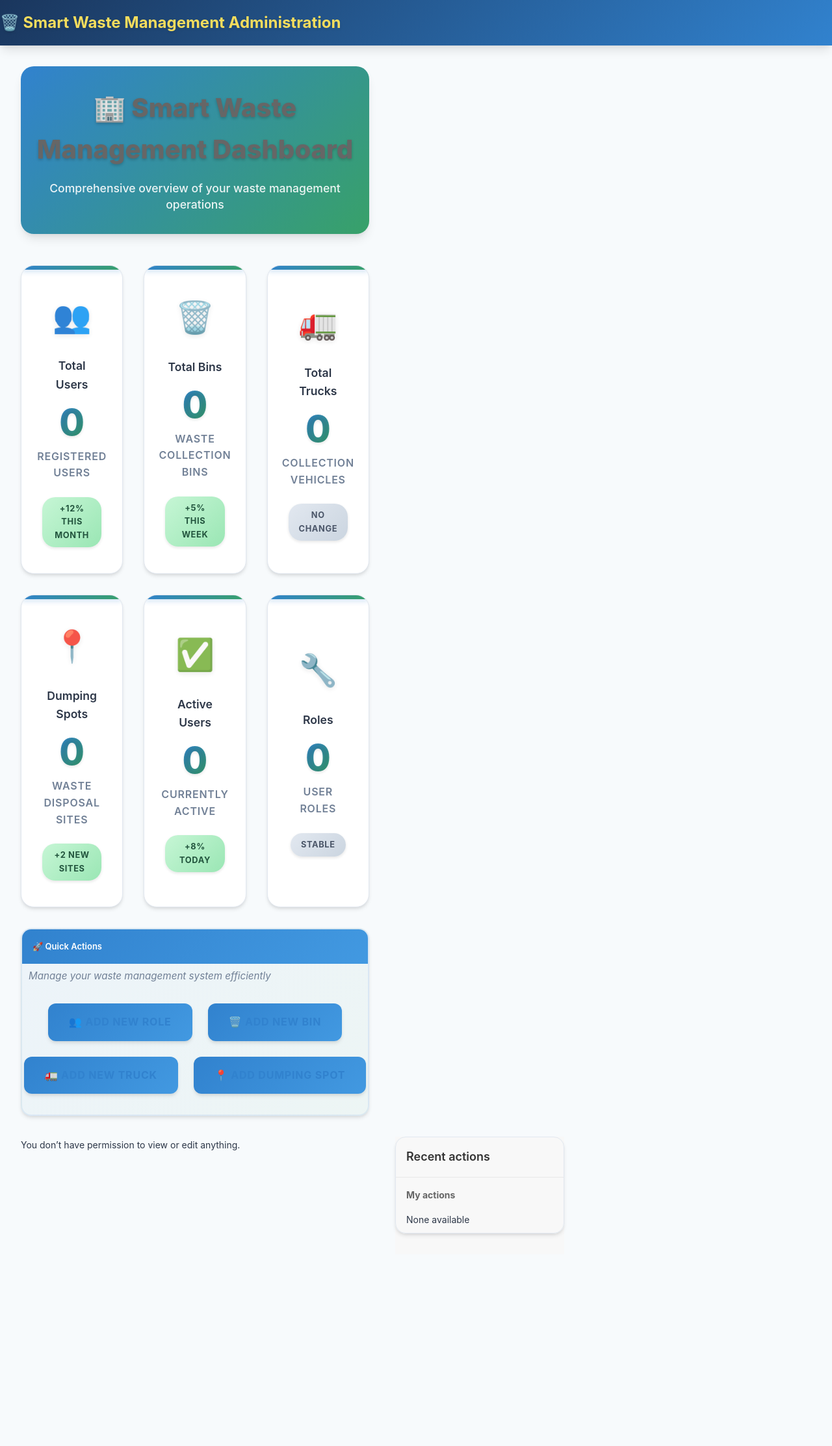
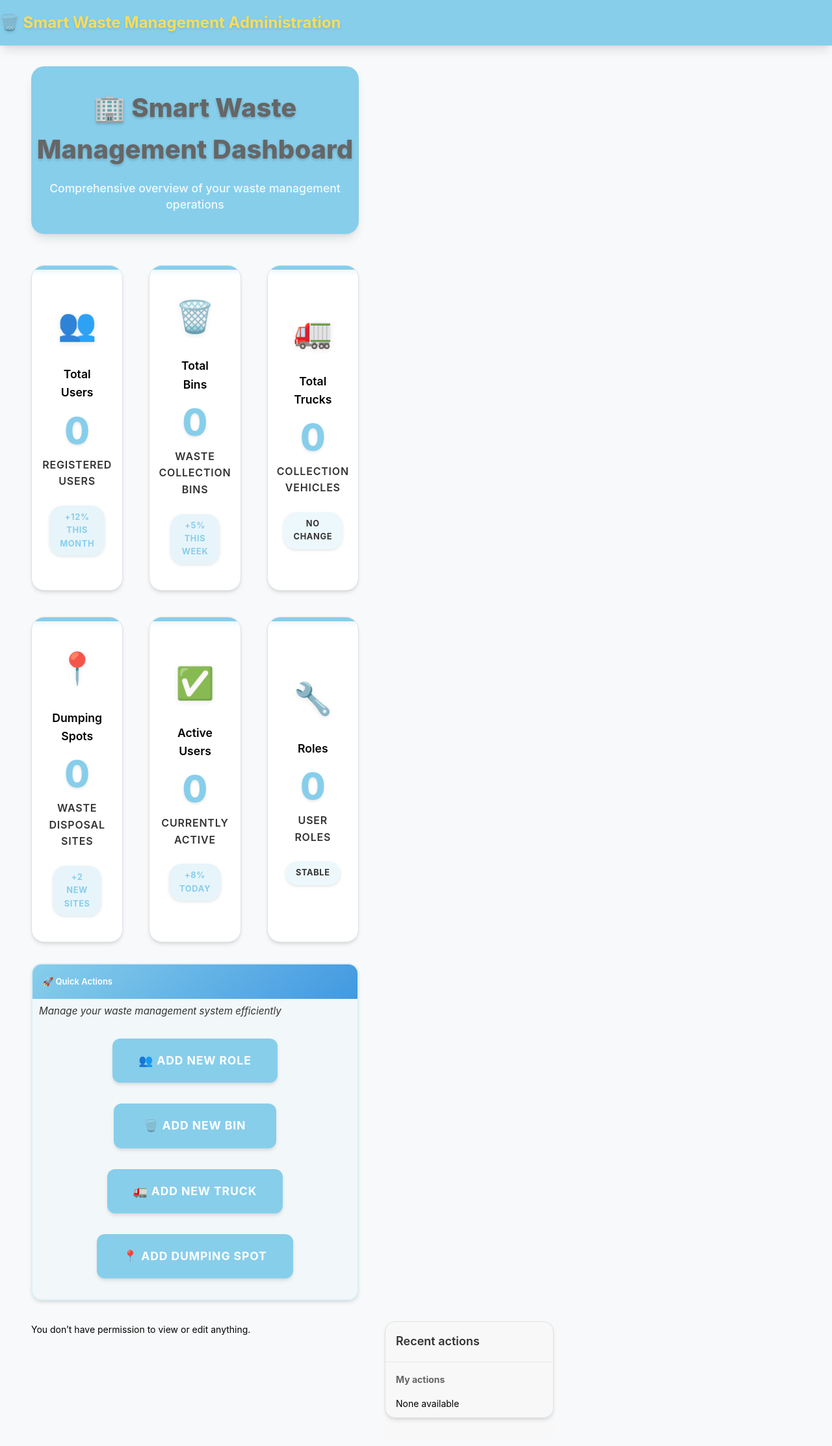
Before and after one commit to jamstanleyambe/smart-waste-management-main, a Django app: template templates/admin/index.html in a window 1280 px wide. Shown: the top 2225 px of the page at 65% size. Run offline with Django 4.2, Linux system fonts and the light colour scheme; the template is opened without the code that fills it, so the values that code supplies are empty; data comes from the database, SQL or seed files in the repository.

Commit message:
Updated admin interface with sky blue color scheme and full horizontal layout

```diff
--- a/templates/admin/base_site.html
+++ b/templates/admin/base_site.html
@@ -6,17 +6,17 @@
 {% block extrastyle %}
 <style>
     :root {
-        --primary-color: #1a365d;
-        --secondary-color: #3182ce;
-        --accent-color: #38a169;
-        --success-color: #38a169;
-        --warning-color: #d69e2e;
-        --danger-color: #e53e3e;
-        --light-bg: #f7fafc;
+        --primary-color: #87ceeb;
+        --secondary-color: #87ceeb;
+        --accent-color: #87ceeb;
+        --success-color: #87ceeb;
+        --warning-color: #87ceeb;
+        --danger-color: #87ceeb;
+        --light-bg: #f8f9fa;
         --card-bg: #ffffff;
-        --border-color: #e2e8f0;
-        --text-primary: #2d3748;
-        --text-secondary: #718096;
+        --border-color: #dee2e6;
+        --text-primary: #000000;
+        --text-secondary: #333333;
         --shadow: 0 4px 6px -1px rgba(0, 0, 0, 0.1), 0 2px 4px -1px rgba(0, 0, 0, 0.06);
         --shadow-lg: 0 10px 15px -3px rgba(0, 0, 0, 0.1), 0 4px 6px -2px rgba(0, 0, 0, 0.05);
     }
@@ -37,22 +37,33 @@
 
     #container {
         max-width: none;
-        width: 100%;
+        width: 100vw;
         margin: 0;
         padding: 0;
+        overflow-x: hidden;
     }
 
     #content {
         max-width: none;
-        width: 100%;
+        width: 100vw;
         margin: 0;
-        padding: 2rem;
+        padding: 2rem 3rem;
         box-sizing: border-box;
+        min-height: 100vh;
     }
 
     #content-main {
         width: 100%;
         max-width: none;
+        margin: 0;
+        padding: 0;
+    }
+
+    .main {
+        width: 100%;
+        max-width: none;
+        margin: 0;
+        padding: 0;
     }
 
     #header {
@@ -229,13 +240,20 @@
     /* Enhanced Dashboard Styling */
     .dashboard-stats {
         display: grid;
-        grid-template-columns: repeat(auto-fit, minmax(300px, 1fr));
-        gap: 2rem;
+        grid-template-columns: repeat(auto-fit, minmax(350px, 1fr));
+        gap: 2.5rem;
         margin: 2rem 0;
         width: 100%;
+        max-width: none;
     }
 
-    @media (min-width: 1200px) {
+    @media (min-width: 1400px) {
+        .dashboard-stats {
+            grid-template-columns: repeat(4, 1fr);
+        }
+    }
+
+    @media (min-width: 1200px) and (max-width: 1399px) {
         .dashboard-stats {
             grid-template-columns: repeat(3, 1fr);
         }
@@ -271,8 +289,8 @@
         left: 0;
         right: 0;
         height: 6px;
-        background: linear-gradient(135deg, var(--secondary-color) 0%, var(--accent-color) 100%);
-        box-shadow: 0 2px 8px rgba(49, 130, 206, 0.3);
+        background: var(--primary-color);
+        box-shadow: 0 2px 8px rgba(135, 206, 235, 0.3);
     }
 
     .stat-card::after {
@@ -282,7 +300,7 @@
         left: 0;
         right: 0;
         bottom: 0;
-        background: linear-gradient(135deg, rgba(49, 130, 206, 0.02) 0%, rgba(56, 161, 105, 0.02) 100%);
+        background: rgba(135, 206, 235, 0.05);
         opacity: 0;
         transition: opacity 0.4s ease;
     }
@@ -306,10 +324,7 @@
     .stat-card .number {
         font-size: 3.5rem;
         font-weight: 800;
-        background: linear-gradient(135deg, var(--secondary-color) 0%, var(--accent-color) 100%);
-        -webkit-background-clip: text;
-        -webkit-text-fill-color: transparent;
-        background-clip: text;
+        color: var(--primary-color);
         margin-bottom: 0.75rem;
         text-shadow: 0 2px 4px rgba(0, 0, 0, 0.1);
         line-height: 1;
@@ -350,18 +365,18 @@
     }
 
     .stat-card .stat-trend.positive {
-        background: linear-gradient(135deg, #c6f6d5 0%, #9ae6b4 100%);
-        color: #22543d;
+        background: rgba(135, 206, 235, 0.2);
+        color: var(--primary-color);
     }
 
     .stat-card .stat-trend.negative {
-        background: linear-gradient(135deg, #fed7d7 0%, #feb2b2 100%);
-        color: #742a2a;
+        background: rgba(135, 206, 235, 0.1);
+        color: var(--text-secondary);
     }
 
     .stat-card .stat-trend.neutral {
-        background: linear-gradient(135deg, #e2e8f0 0%, #cbd5e0 100%);
-        color: #4a5568;
+        background: rgba(135, 206, 235, 0.15);
+        color: var(--text-secondary);
     }
 
     /* Dashboard Header */
@@ -369,7 +384,7 @@
         text-align: center;
         margin-bottom: 3rem;
         padding: 2rem 0;
-        background: linear-gradient(135deg, var(--secondary-color) 0%, var(--accent-color) 100%);
+        background: var(--primary-color);
         border-radius: 20px;
         color: white;
         box-shadow: var(--shadow-lg);
@@ -398,8 +413,8 @@
     }
 
     .quick-actions-module {
-        background: linear-gradient(135deg, rgba(49, 130, 206, 0.05) 0%, rgba(56, 161, 105, 0.05) 100%);
-        border: 2px solid rgba(49, 130, 206, 0.1);
+        background: rgba(135, 206, 235, 0.05);
+        border: 2px solid rgba(135, 206, 235, 0.2);
     }
 
     /* Enhanced User Actions */
@@ -407,9 +422,10 @@
         margin: 2rem 0;
         display: flex;
         flex-wrap: wrap;
-        gap: 1.5rem;
+        gap: 2rem;
         justify-content: center;
         width: 100%;
+        max-width: none;
     }
 
     .user-actions .button {
@@ -417,15 +433,18 @@
         display: inline-flex;
         align-items: center;
         gap: 0.75rem;
-        font-size: 1rem;
-        padding: 1rem 2rem;
+        font-size: 1.1rem;
+        padding: 1.25rem 2.5rem;
         border-radius: 12px;
         font-weight: 700;
         text-transform: uppercase;
         letter-spacing: 0.05em;
-        min-width: 200px;
+        min-width: 250px;
         justify-content: center;
         transition: all 0.4s cubic-bezier(0.4, 0, 0.2, 1);
+        background: var(--primary-color);
+        color: white;
+        border: none;
     }
 
     .user-actions .button:hover {
```
